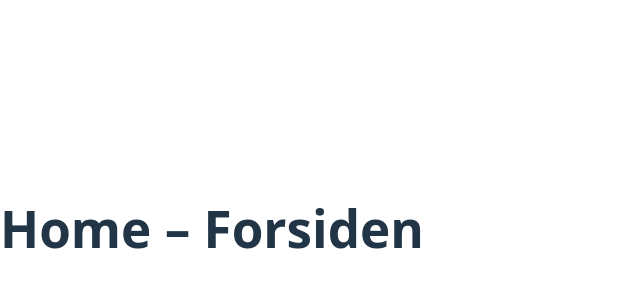
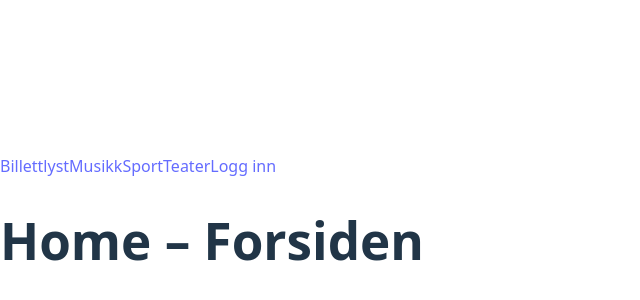
Before and after one commit to ahmedna04/billettlyst, a React (Vite) app in the folder billettlyst/: page / in a window 1280 px wide. Shown: the part 172-472 px from the top of the page, without its empty margins (0-640 px from the left). Built offline with nearby package versions, Linux system fonts and the light colour scheme.

Commit message:
Ble ferdig med E kravene, har lagt til navigasjon og routing

```diff
--- a/billettlyst/src/App.jsx
+++ b/billettlyst/src/App.jsx
@@ -3,12 +3,17 @@ import Home from './sider/home';
 import EventPage from './sider/eventpage';
 import CategoryPage from './sider/categorypage';
 import Dashboard from './sider/dashboard';
+import Nav from './komponenter/nav';
+
+
 
 function App() {
   return (
     <>
+    <Nav/>
       <Routes>
         <Route path="/" element={<Home />} />
+
         <Route path="/event/:id" element={<EventPage />} />
         <Route path="/category/:slug" element={<CategoryPage />} />
         <Route path="/dashboard" element={<Dashboard />} />
--- /dev/null
+++ b/billettlyst/src/komponenter/nav.jsx
@@ -0,0 +1,14 @@
+import { Link } from 'react-router-dom';
+function Nav() {
+  return (
+    <nav>
+      <Link to="/">Billettlyst</Link>
+      <Link to="/category/musikk">Musikk</Link>
+      <Link to="/category/sport">Sport</Link>
+      <Link to="/category/teater">Teater</Link>
+      <Link to="/dashboard">Logg inn</Link>
+    </nav>
+  );
+}
+
+export default Nav;
```
